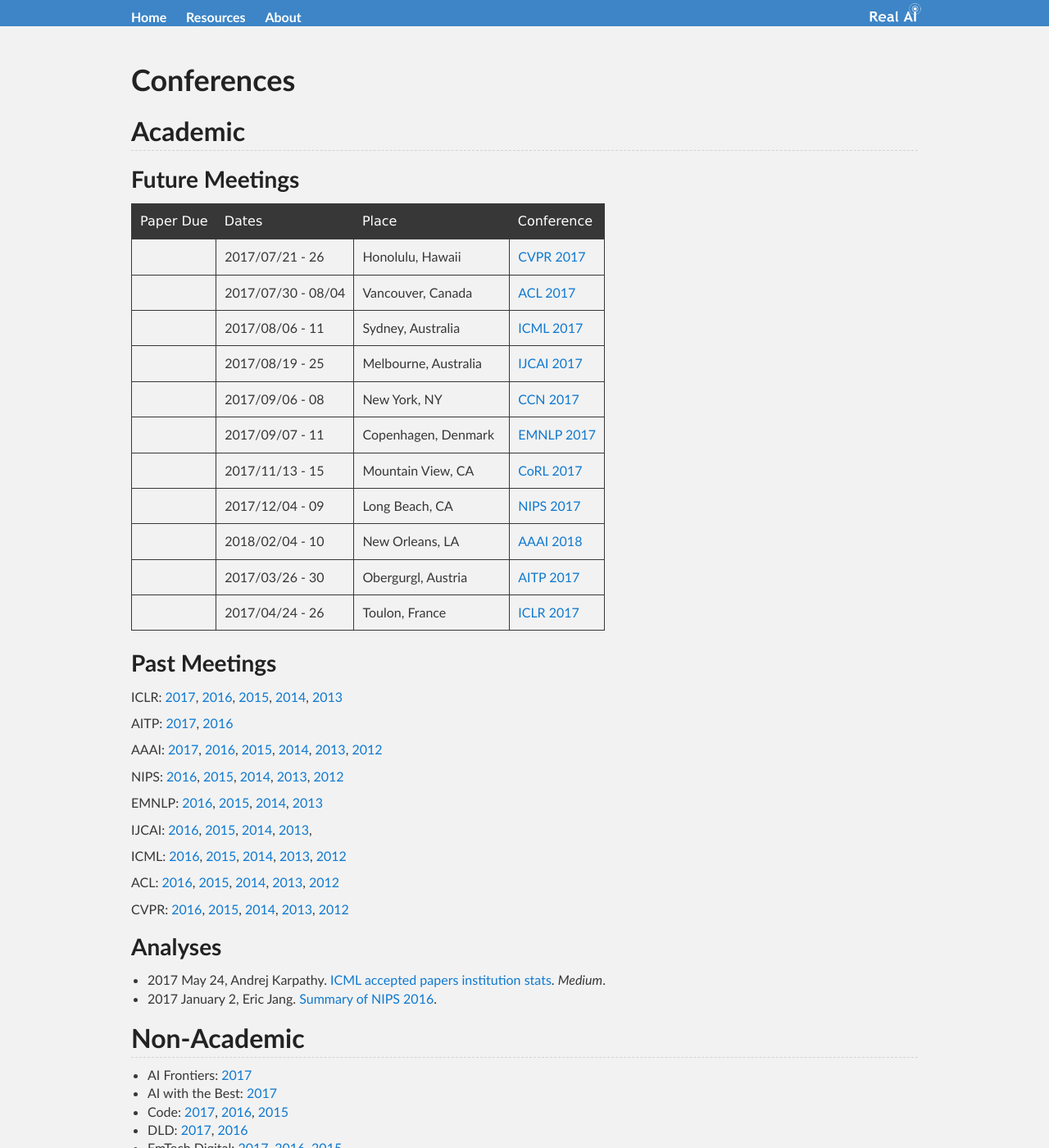
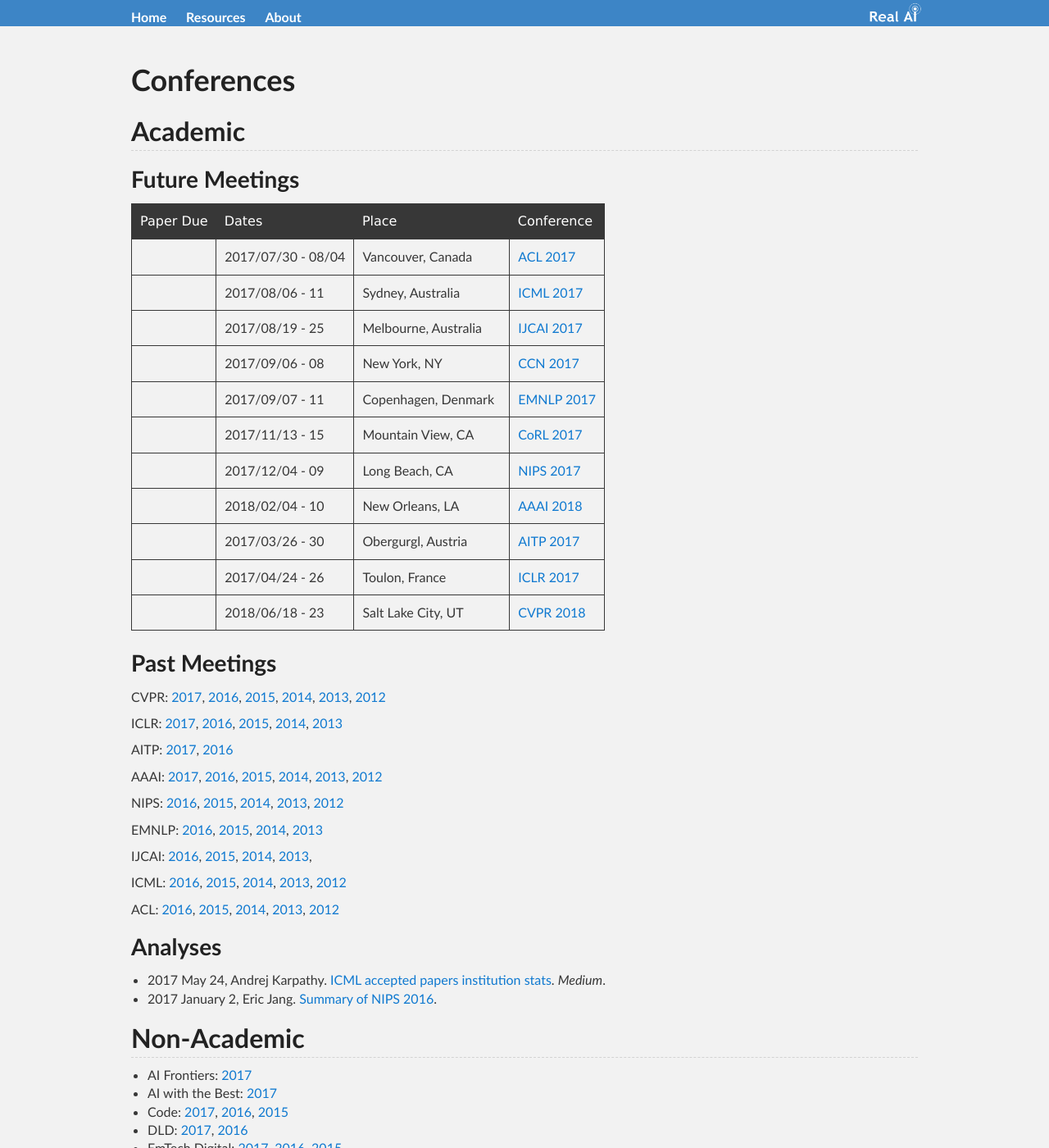
Before and after one commit to Tonywuhk/realai.org, a Jekyll site: the page built from conferences.md, in a window 1280 px wide and 1400 px high. Shown: the whole window at 82% size. Built offline with Jekyll 4.4.1, drawn with Linux system fonts in a browser that asks for light colours; our own code applies the rules of GitHub Pages for plain Markdown files; the repository's description, which GitHub fills in, is left out.

Commit message:
Rearrange contents

```diff
--- a/resources/conferences.md
+++ b/conferences.md
@@ -10,7 +10,6 @@
 
 | Paper Due  | Dates              | Place                | Conference
 | ---------- | ------------------ | -------------------- | ----------
-|            | 2017/07/21 - 26    | Honolulu, Hawaii     | [CVPR 2017](http://cvpr2017.thecvf.com/)
 |            | 2017/07/30 - 08/04 | Vancouver, Canada    | [ACL 2017](http://acl2017.org/)
 |            | 2017/08/06 - 11    | Sydney, Australia    | [ICML 2017](https://2017.icml.cc/)
 |            | 2017/08/19 - 25    | Melbourne, Australia | [IJCAI 2017](http://ijcai-17.org/)
@@ -21,8 +20,11 @@
 |            | 2018/02/04 - 10    | New Orleans, LA      | [AAAI 2018](http://www.aaai.org/Conferences/AAAI/aaai18.php)
 |            | 2017/03/26 - 30    | Obergurgl, Austria   | [AITP 2017](http://aitp-conference.org/2017/)
 |            | 2017/04/24 - 26    | Toulon, France       | [ICLR 2017](http://www.iclr.cc/doku.php?id=ICLR2017:main&redirect=1)
+|            | 2018/06/18 - 23    | Salt Lake City, UT   | [CVPR 2018](http://cvpr2018.thecvf.com/)
 
 ### Past Meetings
+
+CVPR: [2017](http://cvpr2017.thecvf.com/), [2016](http://cvpr2016.thecvf.com/), [2015](http://cvpr2015.thecvf.com/), [2014](http://cvpr2014.thecvf.com/), [2013](http://cvpr2013.thecvf.com/), [2012](http://tab.computer.org/pamitc/archive/cvpr2012/)
 
 ICLR: [2017](http://www.iclr.cc/doku.php?id=iclr2017:main), [2016](http://www.iclr.cc/doku.php?id=iclr2016:main), [2015](http://www.iclr.cc/doku.php?id=iclr2015:main), [2014](http://www.iclr.cc/doku.php?id=iclr2014:start), [2013](https://sites.google.com/site/representationlearning2013/)
 
```
Also changed, not shown: other parts of conferences.md (+1 -3 lines), README.md (+1 -1 lines), about/README.md (+1 -1 lines), about/risks.md (renamed from macro.md, +3 -2 lines), labs/README.md (+2 -4 lines), resources/README.md (+0 -2 lines).
